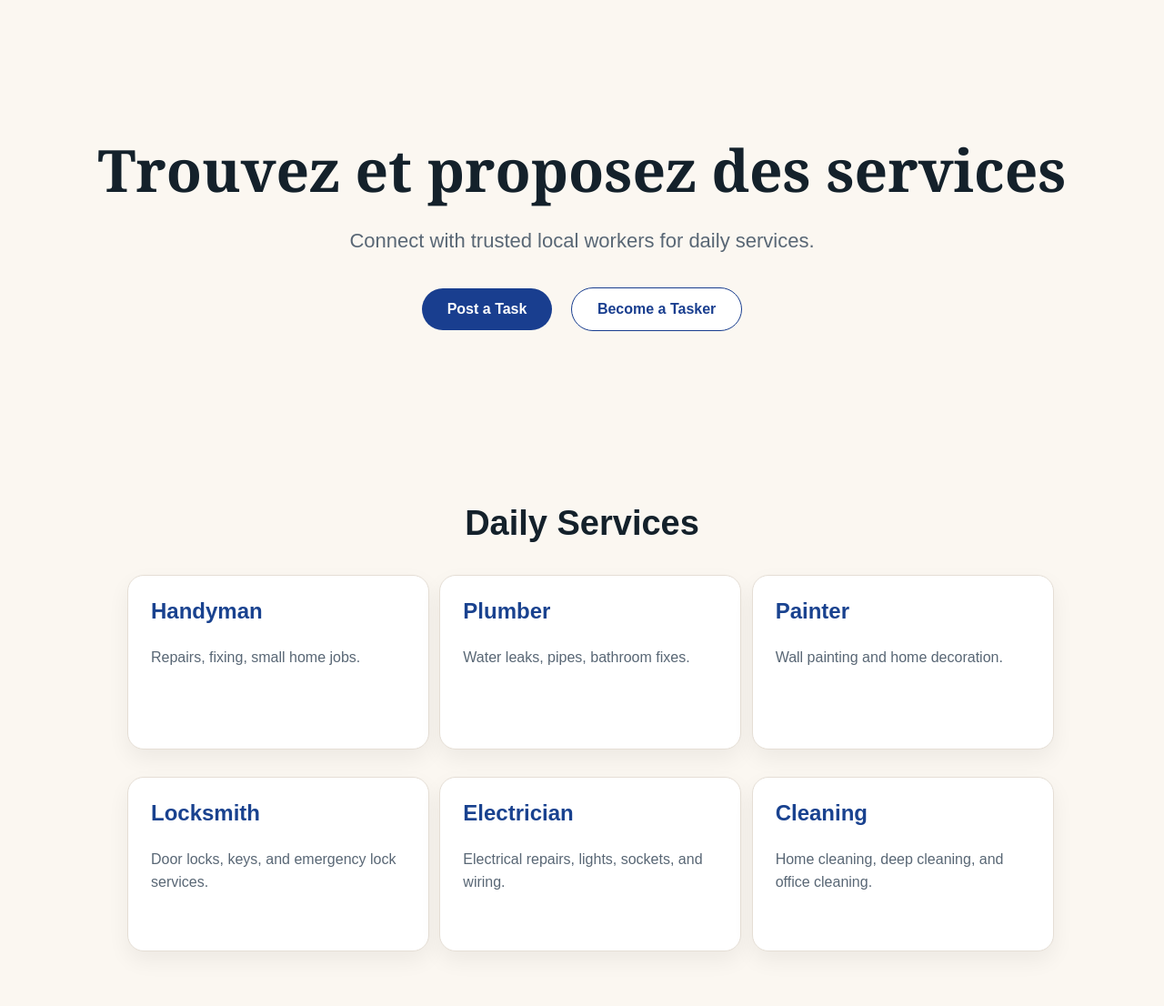
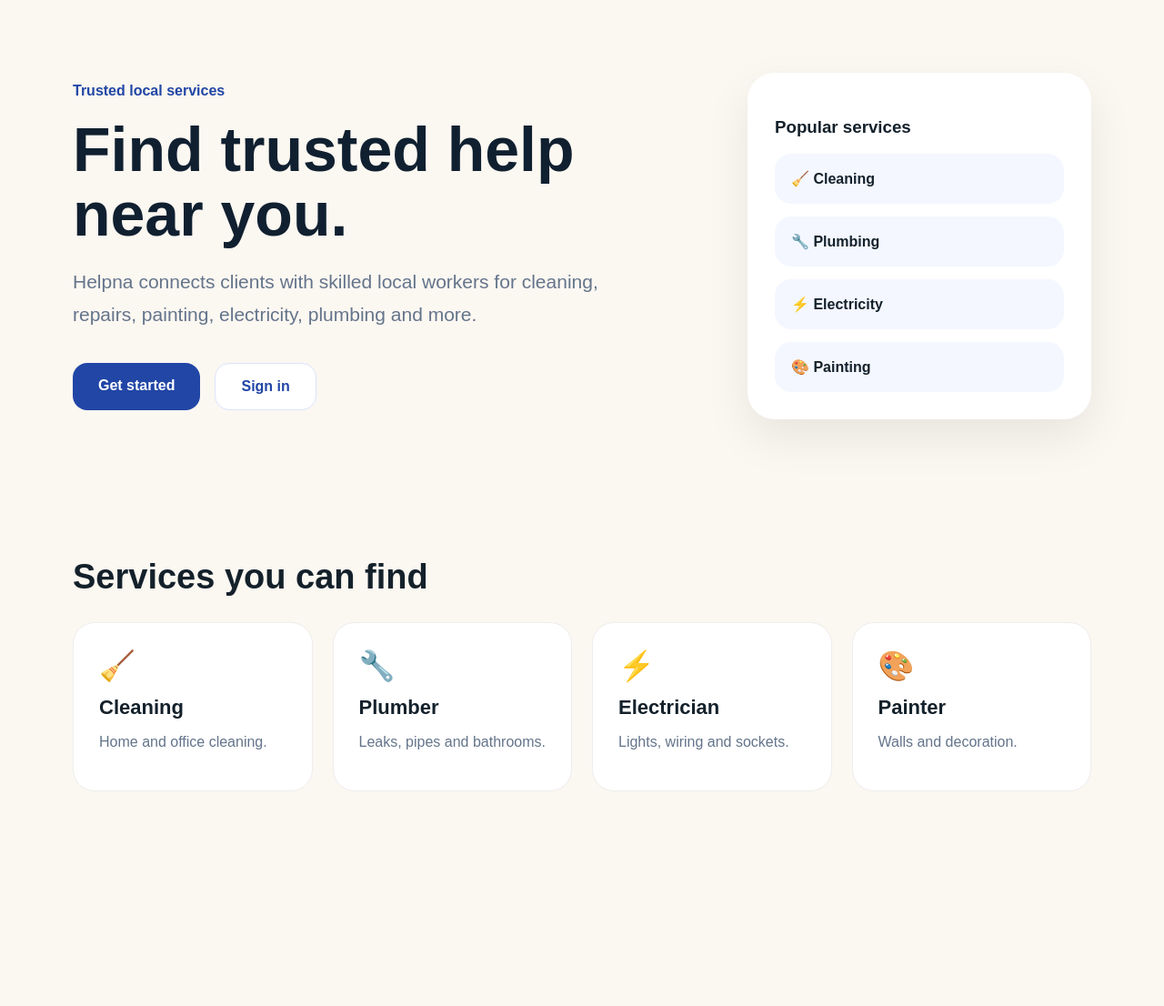
Before and after one commit to douaa219/helpna, a Flask app: page / in a window 1280 px wide. Shown: the part 86-1192 px from the top of the page at 91% size. After the commit the page ends 956 px from the top, so only its background shows below. Run offline with Flask 3, Linux system fonts and the light colour scheme.

Commit message:
home page update

```diff
--- a/app/static/style.css
+++ b/app/static/style.css
@@ -1193,3 +1193,117 @@
     background:#2146a6;
     color:white;
 }
+.home-modern {
+    padding: 80px;
+    display: grid;
+    grid-template-columns: 1.3fr 0.7fr;
+    gap: 40px;
+    align-items: center;
+}
+
+.home-badge {
+    color: #2146a6;
+    font-weight: bold;
+}
+
+.home-text h1 {
+    font-size: 68px;
+    line-height: 1.05;
+    margin: 20px 0;
+    color: #102030;
+}
+
+.home-text p {
+    font-size: 21px;
+    color: #64748b;
+    max-width: 650px;
+    line-height: 1.7;
+}
+
+.home-actions {
+    margin-top: 35px;
+    display: flex;
+    gap: 16px;
+}
+
+.home-btn-primary,
+.home-btn-secondary {
+    padding: 16px 28px;
+    border-radius: 16px;
+    text-decoration: none;
+    font-weight: bold;
+}
+
+.home-btn-primary {
+    background: #2146a6;
+    color: white;
+}
+
+.home-btn-secondary {
+    background: white;
+    color: #2146a6;
+    border: 1px solid #dbe4ff;
+}
+
+.home-card {
+    background: white;
+    border-radius: 30px;
+    padding: 30px;
+    box-shadow: 0 20px 50px rgba(0,0,0,0.08);
+}
+
+.mini-service {
+    padding: 18px;
+    border-radius: 18px;
+    background: #f4f7ff;
+    margin-top: 14px;
+    font-weight: bold;
+}
+
+.home-services {
+    padding: 40px 80px 80px;
+}
+
+.home-services h2 {
+    font-size: 38px;
+    margin-bottom: 28px;
+}
+
+.home-service-grid {
+    display: grid;
+    grid-template-columns: repeat(4, 1fr);
+    gap: 22px;
+}
+
+.home-service-card {
+    background: white;
+    padding: 28px;
+    border-radius: 24px;
+    border: 1px solid #eee;
+    font-size: 32px;
+}
+
+.home-service-card h3 {
+    font-size: 22px;
+    margin: 14px 0 8px;
+}
+
+.home-service-card p {
+    font-size: 16px;
+    color: #64748b;
+}
+
+@media (max-width: 900px) {
+    .home-modern {
+        grid-template-columns: 1fr;
+        padding: 40px 24px;
+    }
+
+    .home-text h1 {
+        font-size: 44px;
+    }
+
+    .home-service-grid {
+        grid-template-columns: 1fr 1fr;
+    }
+}
--- a/app/templates/index.html
+++ b/app/templates/index.html
@@ -2,55 +2,43 @@
 
 {% block content %}
 
-<section class="home-hero">
-    {% if session.get('lang') == 'en' %}
-    <h1>Find & Offer Services</h1>
-{% elif session.get('lang') == 'darija' %}
-    <h1>Qelleb w 9ddem Services</h1>
-{% else %}
-    <h1>Trouvez et proposez des services</h1>
-{% endif %}
-    <p>Connect with trusted local workers for daily services.</p>
+<section class="home-modern">
 
-    <div class="home-buttons">
-        <a href="/dashboard" class="btn-primary">Post a Task</a>
-        <a href="/register" class="btn-secondary">Become a Tasker</a>
+    <div class="home-text">
+        <span class="home-badge">Trusted local services</span>
+
+        <h1>Find trusted help near you.</h1>
+
+        <p>
+            Helpna connects clients with skilled local workers for cleaning,
+            repairs, painting, electricity, plumbing and more.
+        </p>
+
+        <div class="home-actions">
+            <a href="/register" class="home-btn-primary">Get started</a>
+            <a href="/login" class="home-btn-secondary">Sign in</a>
+        </div>
     </div>
+
+    <div class="home-card">
+        <h3>Popular services</h3>
+
+        <div class="mini-service">🧹 Cleaning</div>
+        <div class="mini-service">🔧 Plumbing</div>
+        <div class="mini-service">⚡ Electricity</div>
+        <div class="mini-service">🎨 Painting</div>
+    </div>
+
 </section>
 
-<section class="services">
-    <h2>Daily Services</h2>
+<section class="home-services">
+    <h2>Services you can find</h2>
 
-    <div class="service-cards">
-        <div class="service-card">
-            <h3>Handyman</h3>
-            <p>Repairs, fixing, small home jobs.</p>
-        </div>
-
-        <div class="service-card">
-            <h3>Plumber</h3>
-            <p>Water leaks, pipes, bathroom fixes.</p>
-        </div>
-
-        <div class="service-card">
-            <h3>Painter</h3>
-            <p>Wall painting and home decoration.</p>
-        </div>
-
-        <div class="service-card">
-            <h3>Locksmith</h3>
-            <p>Door locks, keys, and emergency lock services.</p>
-        </div>
-
-        <div class="service-card">
-            <h3>Electrician</h3>
-            <p>Electrical repairs, lights, sockets, and wiring.</p>
-        </div>
-
-        <div class="service-card">
-            <h3>Cleaning</h3>
-            <p>Home cleaning, deep cleaning, and office cleaning.</p>
-        </div>
+    <div class="home-service-grid">
+        <div class="home-service-card">🧹<h3>Cleaning</h3><p>Home and office cleaning.</p></div>
+        <div class="home-service-card">🔧<h3>Plumber</h3><p>Leaks, pipes and bathrooms.</p></div>
+        <div class="home-service-card">⚡<h3>Electrician</h3><p>Lights, wiring and sockets.</p></div>
+        <div class="home-service-card">🎨<h3>Painter</h3><p>Walls and decoration.</p></div>
     </div>
 </section>
 
```
Also changed, not shown: 2 other files.
